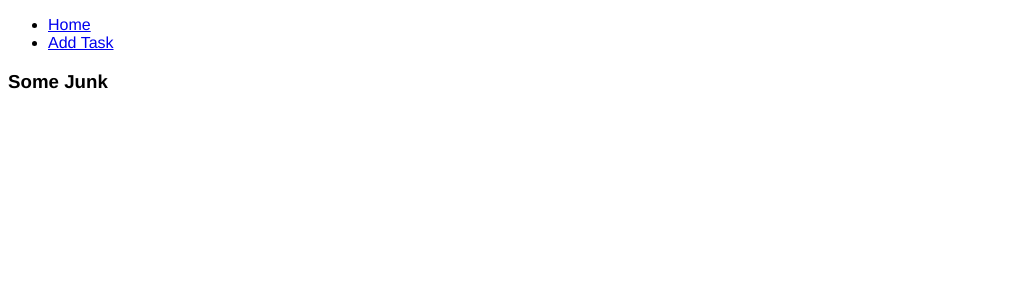
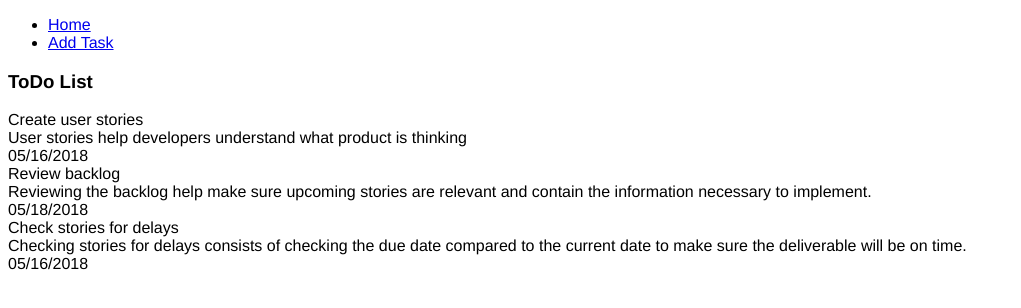
Before and after one commit to justingatlin-eh/todo-list, a React (Create React App) app: page / in a window 1280 px wide. Shown: the top 308 px of the page, without its empty margins (0-1021 px from the left). Built offline with nearby package versions, Linux system fonts and the light colour scheme.

Commit message:
Added API data

```diff
--- a/src/api/taskAPI.js
+++ b/src/api/index.js
@@ -11,10 +11,11 @@ class TaskAPI {
       status: "",
       timestamp: ""
     };
+    this.taskList = [];
   }
 
   // Mock uniqu id
-  static uniqueID() {
+  get uniqueID() {
     const n1 = Date.now(); // Unix timestamp
     const n2 = Math.floor(Math.random() * 1000); // Random whole number
     return String(n1).concat("-", n2); //Of type String
@@ -22,28 +23,32 @@ class TaskAPI {
 
   //Retrieve all tasks
   static getAllTasks() {
+    return mockdata;
     return new Promise((resolve, reject) => {
       resolve(Object.assign([], mockdata));
+      reject("Some error...");
+    }).then(function(data) {
+      return data;
     });
   }
 
   //Add a new task to the list
-  static add() {
+  add() {
     console.log("addTask");
   }
 
   //Remove a task from the list
-  static delete() {
+  delete() {
     console.log("deleteTask");
   }
 
   //Update a task in the list
-  static modify() {
+  modify() {
     console.log("modifyTask");
   }
 
   // Sort the list in a particular order
-  static sortTasks(sortobj = { property: "", order: "" }) {
+  sortTasks(sortobj = { property: "", order: "" }) {
     console.log("sort", sortobj);
   }
 }
--- a/src/api/mockdata.js
+++ b/src/api/mockdata.js
@@ -1,20 +1,26 @@
 export default [
   {
+    id: "1526504802996-91",
     name: "Create user stories",
     description:
       "User stories help developers understand what product is thinking",
-    duedate: "05/16/2018"
+    duedate: "05/16/2018",
+    timestamp: 1526504755365
   },
   {
+    id: "1526504829240-43",
     name: "Review backlog",
     description:
       "Reviewing the backlog help make sure upcoming stories are relevant and contain the information necessary to implement.",
-    duedate: "05/18/2018"
+    duedate: "05/18/2018",
+    timestamp: 1526504770280
   },
   {
+    id: "1526504850716-20",
     name: "Check stories for delays",
     description:
       "Checking stories for delays consists of checking the due date compared to the current date to make sure the deliverable will be on time.",
-    duedate: "05/16/2018"
+    duedate: "05/16/2018",
+    timestamp: 1526504784451
   }
 ];
--- /dev/null
+++ b/src/components/ToDoItem.js
@@ -0,0 +1,12 @@
+import React from "react";
+
+const ToDoItem = props => (
+  <div className="item">
+    <div>{props.item.name}</div>
+    <div>{props.item.description}</div>
+    <div>{props.item.duedate}</div>
+    <div>{props.item.status}</div>
+  </div>
+);
+
+export default ToDoItem;
--- a/src/containers/Home.js
+++ b/src/containers/Home.js
@@ -1,8 +1,15 @@
 import React from "react";
+import TaskAPI from "api";
+import ToDoItem from "components/ToDoItem";
+
+let data = TaskAPI.getAllTasks();
 
 const Home = () => (
-  <section>
-    <h1>Some Junk</h1>
+  <section className="fluid-container">
+    <h1>ToDo List</h1>
+    <div className="list">
+      {data.map(item => <ToDoItem key={item.id} item={item} />)}
+    </div>
   </section>
 );
 
```
Also changed, not shown: src/api/actions.js (added), src/api/reducer.js (added).
